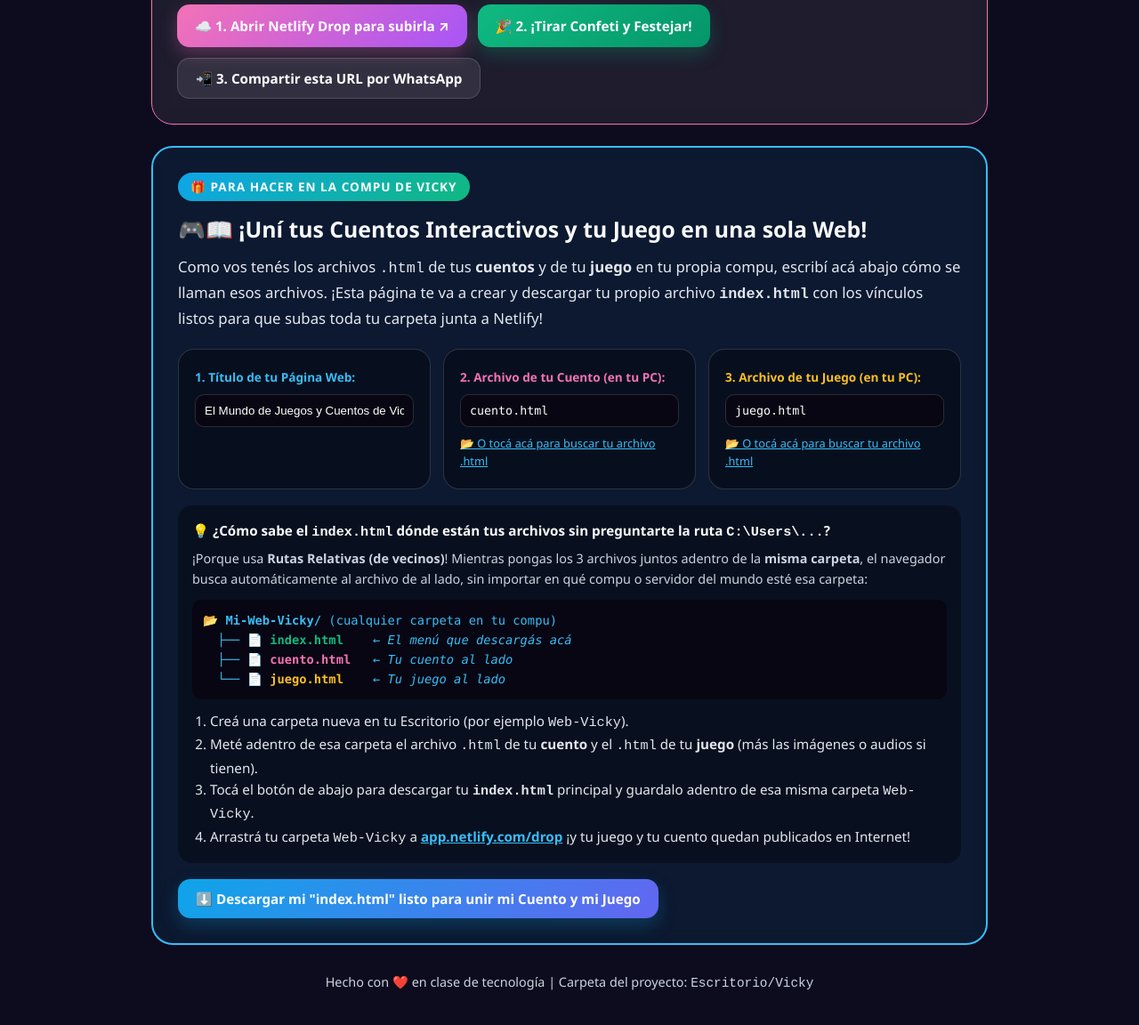
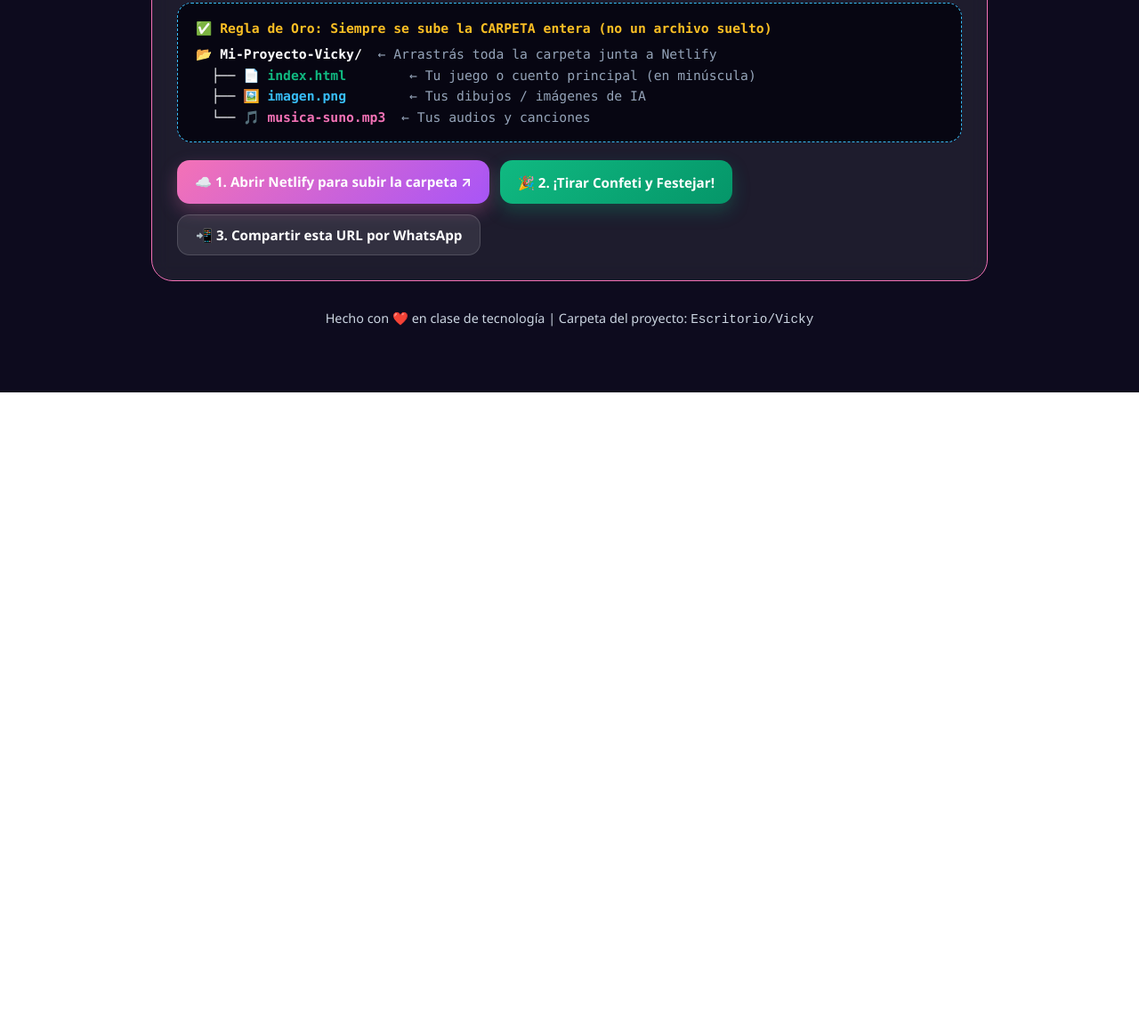
Before and after one commit to nykolasvs/clase-vicky, a plain HTML site: page index.html in a window 1280 px wide. Shown: the part 2643-3795 px from the top of the page at 89% size. After the commit the page ends 3084 px from the top, so only its background shows below. Drawn offline with Linux system fonts and the light colour scheme.

Commit message:
Dejar explicacion limpia de subir carpeta entera sin el boton de descarga

```diff
--- a/index.html
+++ b/index.html
@@ -432,9 +432,17 @@
         </div>
       </div>
 
+      <div style="background:#070612; border:1px dashed var(--cyan); border-radius:16px; padding:16px 20px; margin: 18px 0; font-family:Consolas,monospace; font-size:0.92rem;">
+        <div style="color:var(--amber); font-weight:700; margin-bottom:6px;">✅ Regla de Oro: Siempre se sube la CARPETA entera (no un archivo suelto)</div>
+        📂 <strong style="color:#fff;">Mi-Proyecto-Vicky/</strong> &nbsp;<span style="color:#94a3b8;">← Arrastrás toda la carpeta junta a Netlify</span><br>
+        &nbsp;&nbsp;├── 📄 <strong style="color:#10b981;">index.html</strong> &nbsp;&nbsp;&nbsp;&nbsp;&nbsp;&nbsp;&nbsp;<span style="color:#94a3b8;">← Tu juego o cuento principal (en minúscula)</span><br>
+        &nbsp;&nbsp;├── 🖼️ <strong style="color:#38bdf8;">imagen.png</strong> &nbsp;&nbsp;&nbsp;&nbsp;&nbsp;&nbsp;&nbsp;<span style="color:#94a3b8;">← Tus dibujos / imágenes de IA</span><br>
+        &nbsp;&nbsp;└── 🎵 <strong style="color:#f472b6;">musica-suno.mp3</strong> &nbsp;<span style="color:#94a3b8;">← Tus audios y canciones</span>
+      </div>
+
       <div style="display:flex; flex-wrap:wrap; gap:12px; margin-top: 20px;">
-        <a class="btn" href="https://app.netlify.com/drop" target="_blank">
-          ☁️ 1. Abrir Netlify Drop para subirla ↗
+        <a class="btn" href="https://app.netlify.com" target="_blank">
+          ☁️ 1. Abrir Netlify para subir la carpeta ↗
         </a>
         <button class="btn btn-green" onclick="festejarConConfeti()">
           🎉 2. ¡Tirar Confeti y Festejar!
@@ -443,67 +451,6 @@
           📲 3. Compartir esta URL por WhatsApp
         </button>
       </div>
-    </section>
-
-    <!-- =====================================================================
-         BONUS ESPECIAL: GENERADOR DE PORTADA PARA LA COMPU DE VICKY
-         ===================================================================== -->
-    <section class="paso-card" style="border: 2px solid var(--cyan); background: rgba(14, 165, 233, 0.09);">
-      <span class="paso-numero" style="background: linear-gradient(135deg, #0ea5e9, #10b981);">🎁 Para hacer en la Compu de Vicky</span>
-      <h2>🎮📖 ¡Uní tus Cuentos Interactivos y tu Juego en una sola Web!</h2>
-      <p class="explicacion-simple">
-        Como vos tenés los archivos <code>.html</code> de tus <strong>cuentos</strong> y de tu <strong>juego</strong> en tu propia compu, escribí acá abajo cómo se llaman esos archivos. ¡Esta página te va a crear y descargar tu propio archivo <strong><code>index.html</code></strong> con los vínculos listos para que subas toda tu carpeta junta a Netlify!
-      </p>
-
-      <div class="flujo-visual" style="text-align:left;">
-        <div class="mini-caja" style="text-align:left;">
-          <label style="font-size:0.85rem; color:var(--cyan); font-weight:700;">1. Título de tu Página Web:</label>
-          <input id="gen-titulo" type="text" value="El Mundo de Juegos y Cuentos de Vicky" style="width:100%; margin-top:6px; padding:10px; border-radius:10px; border:1px solid var(--border); background:#070612; color:#fff;">
-        </div>
-
-        <div class="mini-caja" style="text-align:left;">
-          <label style="font-size:0.85rem; color:var(--pink); font-weight:700;">2. Archivo de tu Cuento (en tu PC):</label>
-          <input id="gen-cuento" type="text" value="cuento.html" placeholder="Ej: cuento.html o cuento/index.html" style="width:100%; margin-top:6px; padding:10px; border-radius:10px; border:1px solid var(--border); background:#070612; color:#fff; font-family:Consolas,monospace;">
-          <label style="display:inline-block; margin-top:8px; font-size:0.8rem; color:var(--cyan); cursor:pointer; text-decoration:underline;">
-            📂 O tocá acá para buscar tu archivo .html
-            <input type="file" accept=".html,.htm" style="display:none;" onchange="detectarNombreArchivo(this, 'gen-cuento', 'cuento.html')">
-          </label>
-        </div>
-
-        <div class="mini-caja" style="text-align:left;">
-          <label style="font-size:0.85rem; color:var(--amber); font-weight:700;">3. Archivo de tu Juego (en tu PC):</label>
-          <input id="gen-juego" type="text" value="juego.html" placeholder="Ej: juego.html o juego/index.html" style="width:100%; margin-top:6px; padding:10px; border-radius:10px; border:1px solid var(--border); background:#070612; color:#fff; font-family:Consolas,monospace;">
-          <label style="display:inline-block; margin-top:8px; font-size:0.8rem; color:var(--cyan); cursor:pointer; text-decoration:underline;">
-            📂 O tocá acá para buscar tu archivo .html
-            <input type="file" accept=".html,.htm" style="display:none;" onchange="detectarNombreArchivo(this, 'gen-juego', 'juego.html')">
-          </label>
-        </div>
-      </div>
-
-      <div id="aviso-nombre" style="display:none; background:rgba(251,191,36,0.18); border:1px solid var(--amber); padding:12px 16px; border-radius:12px; margin-bottom:14px; font-size:0.9rem; color:#fef08a;"></div>
-
-      <div style="background: rgba(0,0,0,0.35); padding: 16px; border-radius: 16px; margin-bottom: 18px; font-size: 0.95rem;">
-        <strong>💡 ¿Cómo sabe el <code>index.html</code> dónde están tus archivos sin preguntarte la ruta <code>C:\Users\...</code>?</strong>
-        <p style="color:#cbd5e1; margin: 6px 0 12px; font-size:0.9rem;">
-          ¡Porque usa <strong>Rutas Relativas (de vecinos)</strong>! Mientras pongas los 3 archivos juntos adentro de la <strong>misma carpeta</strong>, el navegador busca automáticamente al archivo de al lado, sin importar en qué compu o servidor del mundo esté esa carpeta:
-        </p>
-        <div style="font-family:Consolas,monospace; background:#070612; padding:12px; border-radius:10px; color:#38bdf8; font-size:0.86rem; margin-bottom:12px;">
-          📂 <strong>Mi-Web-Vicky/</strong> (cualquier carpeta en tu compu)<br>
-          &nbsp;&nbsp;├── 📄 <strong style="color:#10b981;">index.html</strong> &nbsp;&nbsp;&nbsp;← <em>El menú que descargás acá</em><br>
-          &nbsp;&nbsp;├── 📄 <strong style="color:#f472b6;">cuento.html</strong> &nbsp;&nbsp;← <em>Tu cuento al lado</em><br>
-          &nbsp;&nbsp;└── 📄 <strong style="color:#fbbf24;">juego.html</strong> &nbsp;&nbsp;&nbsp;← <em>Tu juego al lado</em>
-        </div>
-        <ol style="margin-left: 20px; margin-top: 8px; color: #e2e8f0;">
-          <li>Creá una carpeta nueva en tu Escritorio (por ejemplo <code>Web-Vicky</code>).</li>
-          <li>Meté adentro de esa carpeta el archivo <code>.html</code> de tu <strong>cuento</strong> y el <code>.html</code> de tu <strong>juego</strong> (más las imágenes o audios si tienen).</li>
-          <li>Tocá el botón de abajo para descargar tu <strong><code>index.html</code></strong> principal y guardalo adentro de esa misma carpeta <code>Web-Vicky</code>.</li>
-          <li>Arrastrá tu carpeta <code>Web-Vicky</code> a <a href="https://app.netlify.com/drop" target="_blank" style="color:var(--cyan); font-weight:700;">app.netlify.com/drop</a> ¡y tu juego y tu cuento quedan publicados en Internet!</li>
-        </ol>
-      </div>
-
-      <button class="btn btn-cyan" onclick="descargarPortadaVicky()">
-        ⬇️ Descargar mi "index.html" listo para unir mi Cuento y mi Juego
-      </button>
     </section>
 
     <footer>
```
